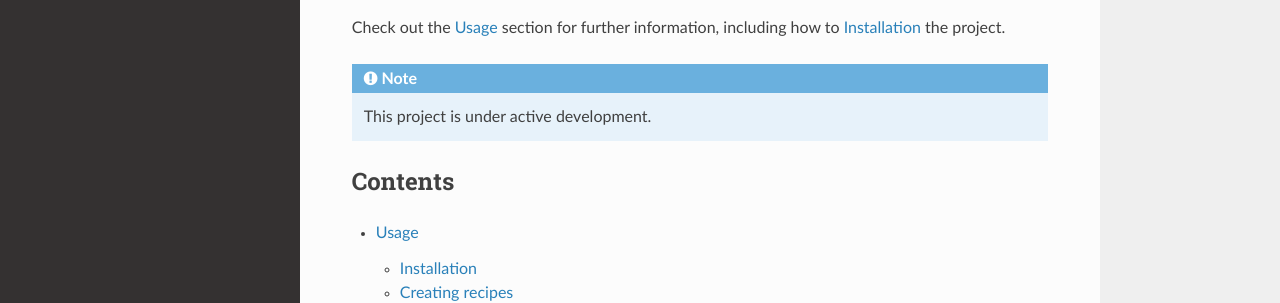
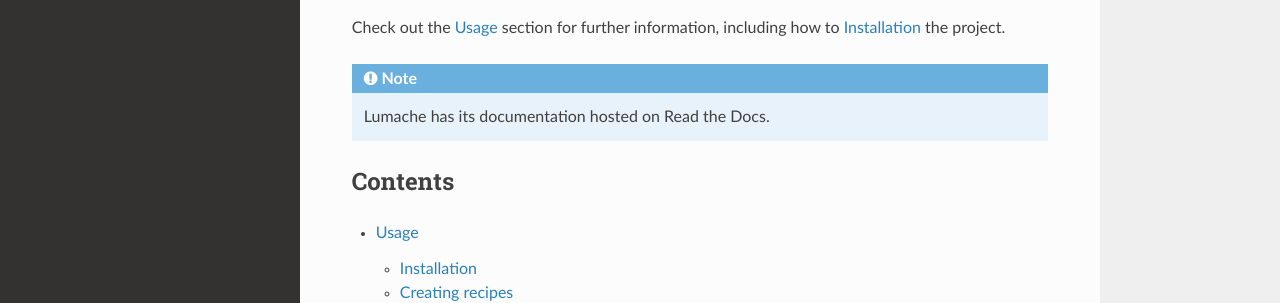
Before and after one commit to PurushothamCheekuru/MoveCloud, a Sphinx documentation site: the page built from docs/source/index.rst, in a window 1280 px wide. Shown: the part 240-543 px from the top of the page. Built offline with Sphinx 7.4.7 and the Read the Docs theme 2.0.0, drawn with Linux system fonts in a browser that asks for light colours.

Commit message:
initail commit

```diff
--- a/docs/source/index.rst
+++ b/docs/source/index.rst
@@ -11,7 +11,7 @@
 
 .. note::
 
-   This project is under active development.
+   Lumache has its documentation hosted on Read the Docs.
 
 Contents
 --------
```
